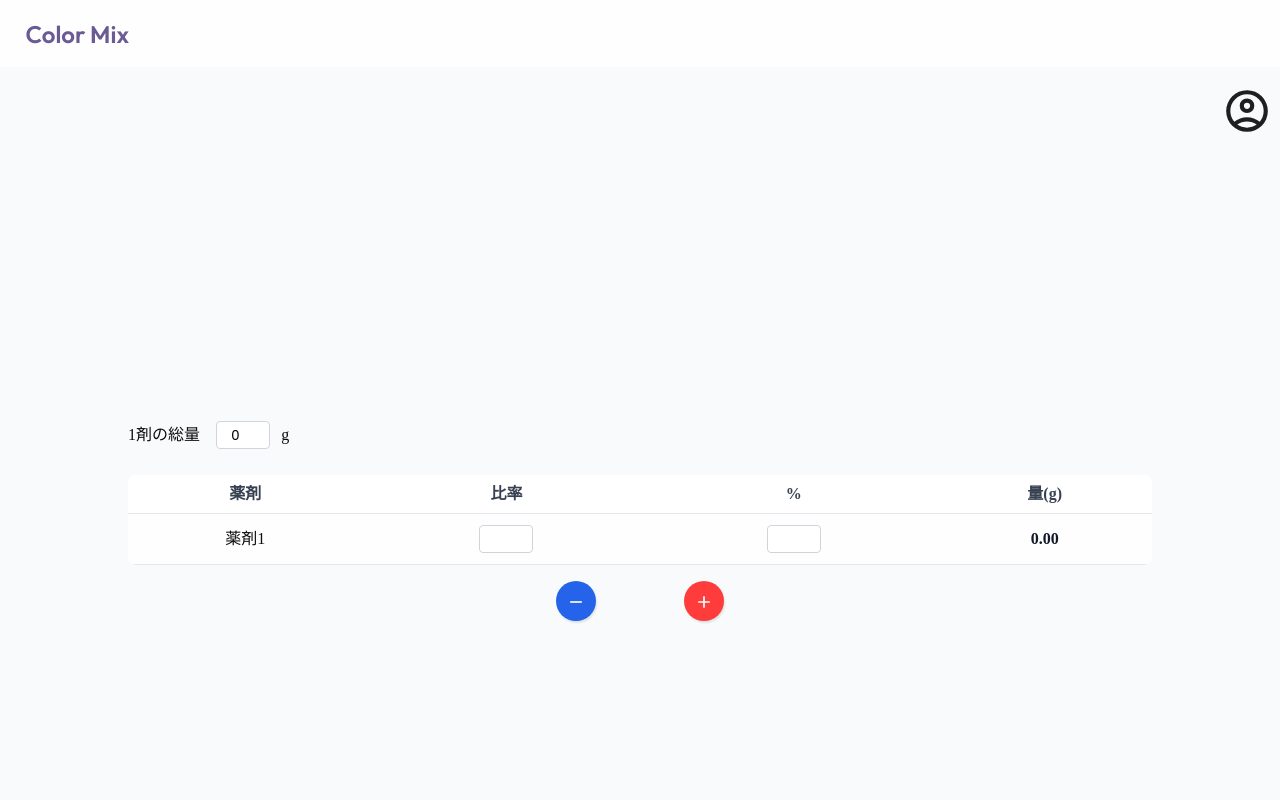
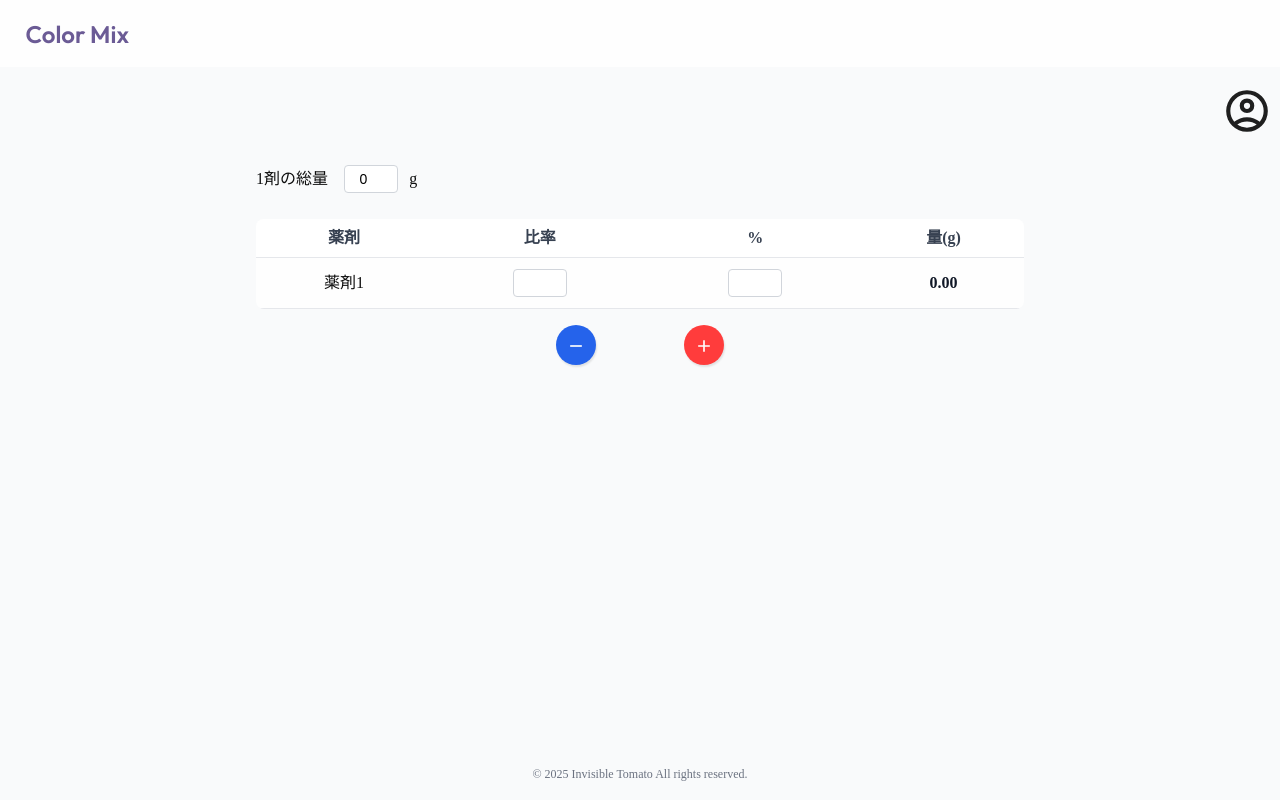
Before and after one commit to InvisibleTomato/color-mix, a Next.js app: page /home in a window 1280 px wide. Shown: the top 800 px of the page. Built offline with nearby package versions, Linux system fonts and the light colour scheme.

Commit message:
💄 calcContainerのスタイル調整

```diff
--- a/src/app/home/home.module.scss
+++ b/src/app/home/home.module.scss
@@ -28,4 +28,9 @@
   max-width: 80vw;
   margin: 20% auto;
   padding: 1rem 0;
+
+  @include mq(pc) {
+    max-width: 60vw;
+    margin: 0 auto;
+  }
 }
```
